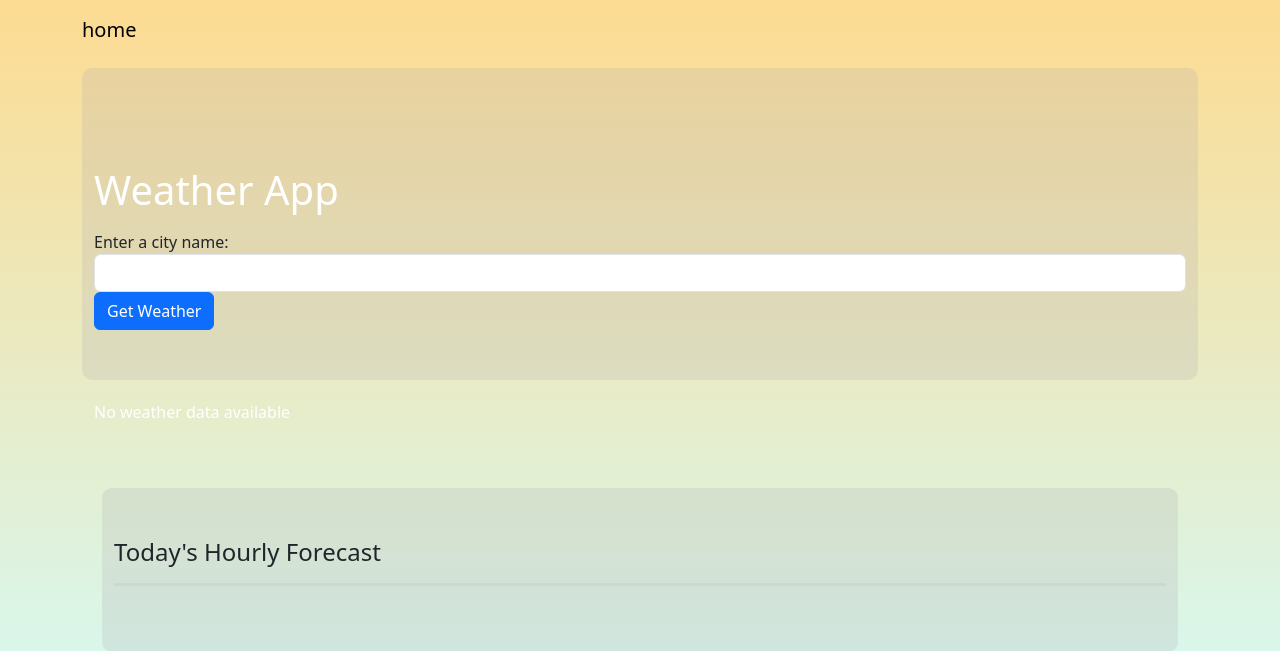
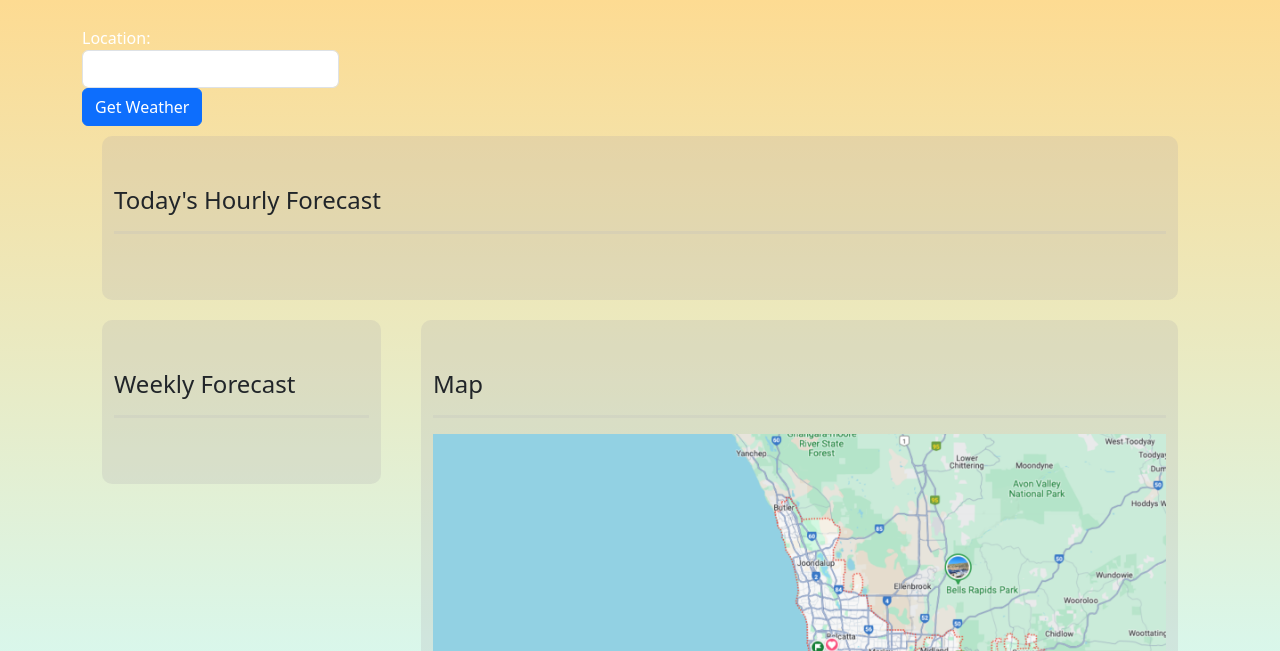
Before and after one commit to vittopan/weatherWebsite, a Flask app: page / in a window 1280 px wide. Shown: the top 651 px of the page. Run offline with Flask 3, Linux system fonts and the light colour scheme; parts of the project's set-up code (start-up, migrations or seed data) failed here and were passed over.

Commit message:
Changed the location for the get location to the header.

```diff
--- a/app/templates/home.html
+++ b/app/templates/home.html
@@ -1,17 +1,6 @@
 {% extends 'index.html' %}
 {% block content %}
 
-<!-- Form Container to get the actual location. -->
-<div class="container-fluid feedBox feedBoxSwell">
-    <h1 class="text-white mt-5">Weather App</h1>
-    <form id="weatherForm" class="mt-3" method="POST" action="/get_weather">
-        <div class="form-group">
-            <label for="location">Enter a city name:</label>
-            <input type="text" class="form-control" id="location" name="location" required>
-        </div>
-        <button type="submit" class="btn btn-primary">Get Weather</button>
-    </form>
-</div>
 <!-- Main container to show the weather details. -->
 <div class="container text-white">
     {%if weather%}
--- a/app/templates/index.html
+++ b/app/templates/index.html
@@ -12,7 +12,13 @@
         <header class="text-white">
             <nav class="navbar navbar-expand-lg navbar-light font-weight-bold fixed-top" style="padding: 10px; width: 100%;">
                 <div class="container">
-                    <a class="navbar-brand navbar-light" href="{{url_for('home')}}">home</a>
+                    <form id="weatherForm" class="mt-3" method="POST" action="/get_weather">
+                        <div class="form-group">
+                            <label for="location">Location:</label>
+                            <input type="text" class="form-control" id="location" name="location" required>
+                        </div>
+                        <button type="submit" class="btn btn-primary">Get Weather</button>
+                    </form>
                 </div>
             </nav>
         </header>
```
Also changed, not shown: app/models.py (line endings or trailing spaces).
